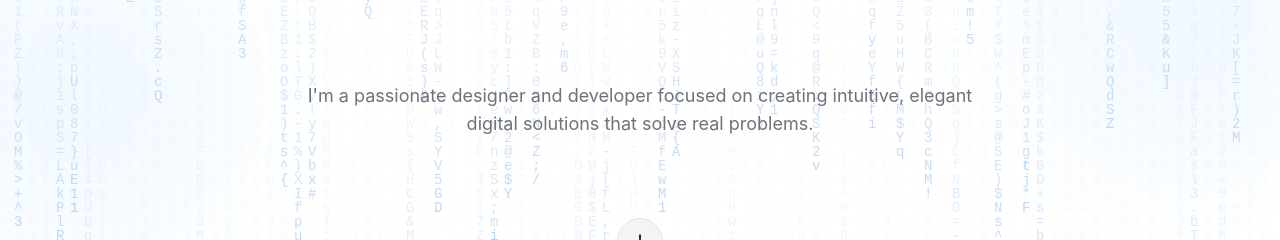
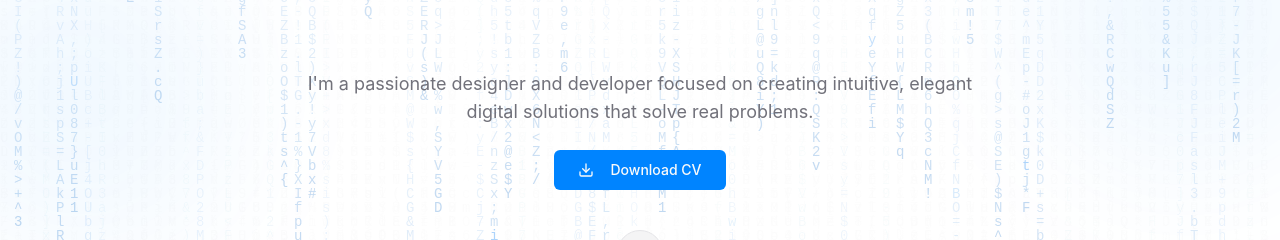
Before and after one commit to Mahmoud-Abd-Elrazek/my-digital-homebase, a React (Vite) app: page / in a window 1280 px wide. Shown: the part 348-588 px from the top of the page. Built offline with nearby package versions, Linux system fonts and the light colour scheme.

Commit message:
Add download button
Add a button to download the user's content.

```diff
--- a/src/components/HeroSection.tsx
+++ b/src/components/HeroSection.tsx
@@ -1,8 +1,9 @@
 
-import { ArrowDown } from 'lucide-react';
+import { ArrowDown, Download } from 'lucide-react';
 import { useEffect, useState } from 'react';
 import AnimatedText from './AnimatedText';
 import ProgrammingWallpaper from './ProgrammingWallpaper';
+import { Button } from './ui/button';
 
 const HeroSection = () => {
   const [isVisible, setIsVisible] = useState(false);
@@ -23,6 +24,16 @@ const HeroSection = () => {
       const y = aboutSection.getBoundingClientRect().top + window.pageYOffset + yOffset;
       window.scrollTo({ top: y, behavior: 'smooth' });
     }
+  };
+
+  const handleDownloadCV = () => {
+    // Create a link to download the CV
+    const link = document.createElement('a');
+    link.href = '/Mahmoud_Abderazek_CV.pdf'; // Update this path to your CV file
+    link.download = 'Mahmoud_Abderazek_CV.pdf';
+    document.body.appendChild(link);
+    link.click();
+    document.body.removeChild(link);
   };
 
   return (
@@ -59,10 +70,23 @@ const HeroSection = () => {
         </div>
 
         <p
-          className={`max-w-2xl mx-auto text-lg text-muted-foreground mb-10 transition-all duration-700 ease-out delay-300 transform ${isVisible ? 'opacity-100 translate-y-0' : 'opacity-0 translate-y-10'}`}
+          className={`max-w-2xl mx-auto text-lg text-muted-foreground mb-6 transition-all duration-700 ease-out delay-300 transform ${isVisible ? 'opacity-100 translate-y-0' : 'opacity-0 translate-y-10'}`}
         >
           I'm a passionate designer and developer focused on creating intuitive, elegant digital solutions that solve real problems.
         </p>
+
+        <div
+          className={`transition-all duration-700 ease-out delay-400 transform ${isVisible ? 'opacity-100 translate-y-0' : 'opacity-0 translate-y-10'}`}
+        >
+          <Button
+            variant="default"
+            className="button-effect bg-accent hover:bg-accent/90 px-6"
+            onClick={handleDownloadCV}
+          >
+            <Download className="mr-2 h-4 w-4" />
+            Download CV
+          </Button>
+        </div>
 
         <div
           className={`transition-all duration-700 ease-out delay-500 transform ${isVisible ? 'opacity-100 translate-y-0' : 'opacity-0 translate-y-10'}`}
```
